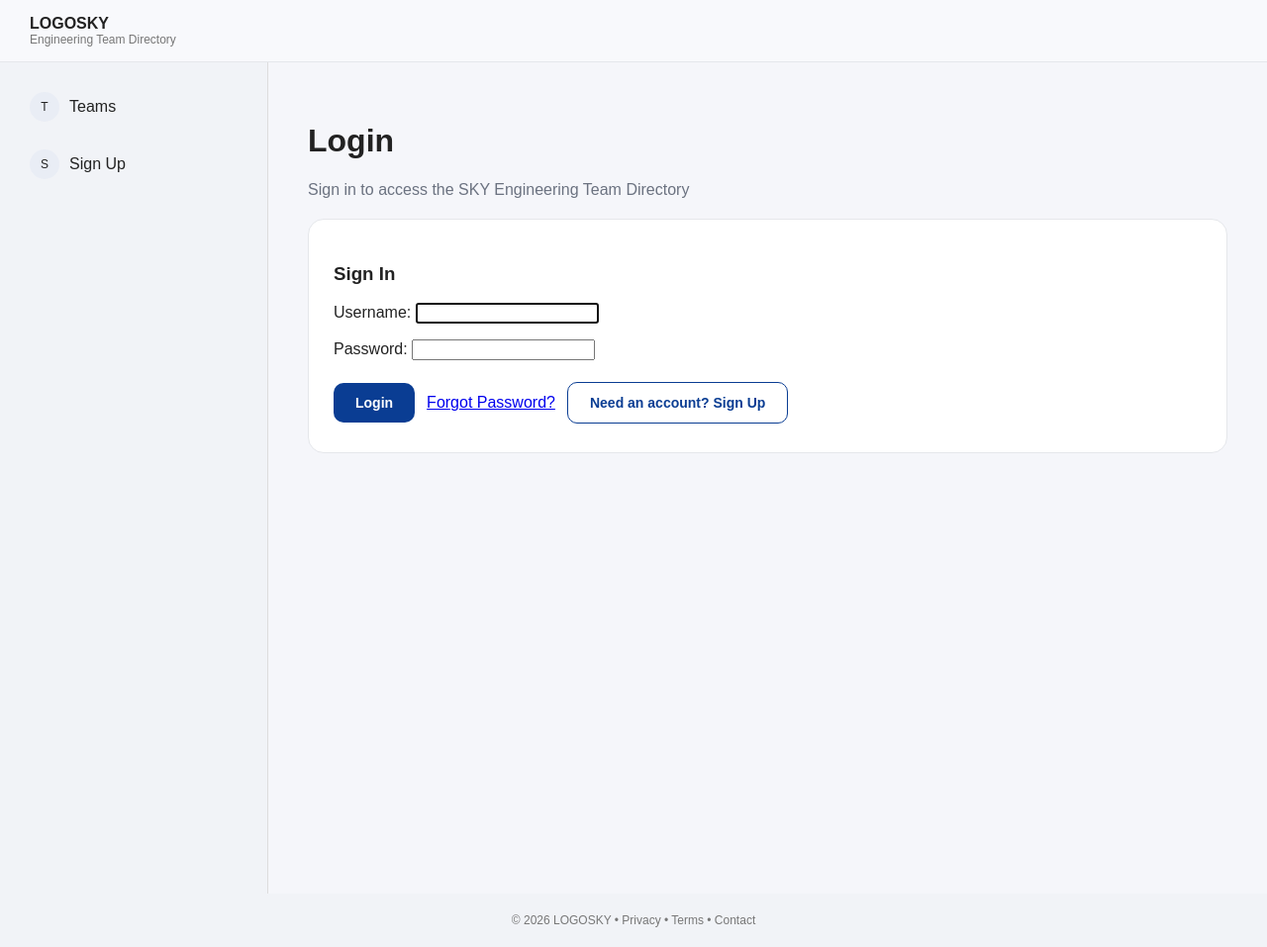
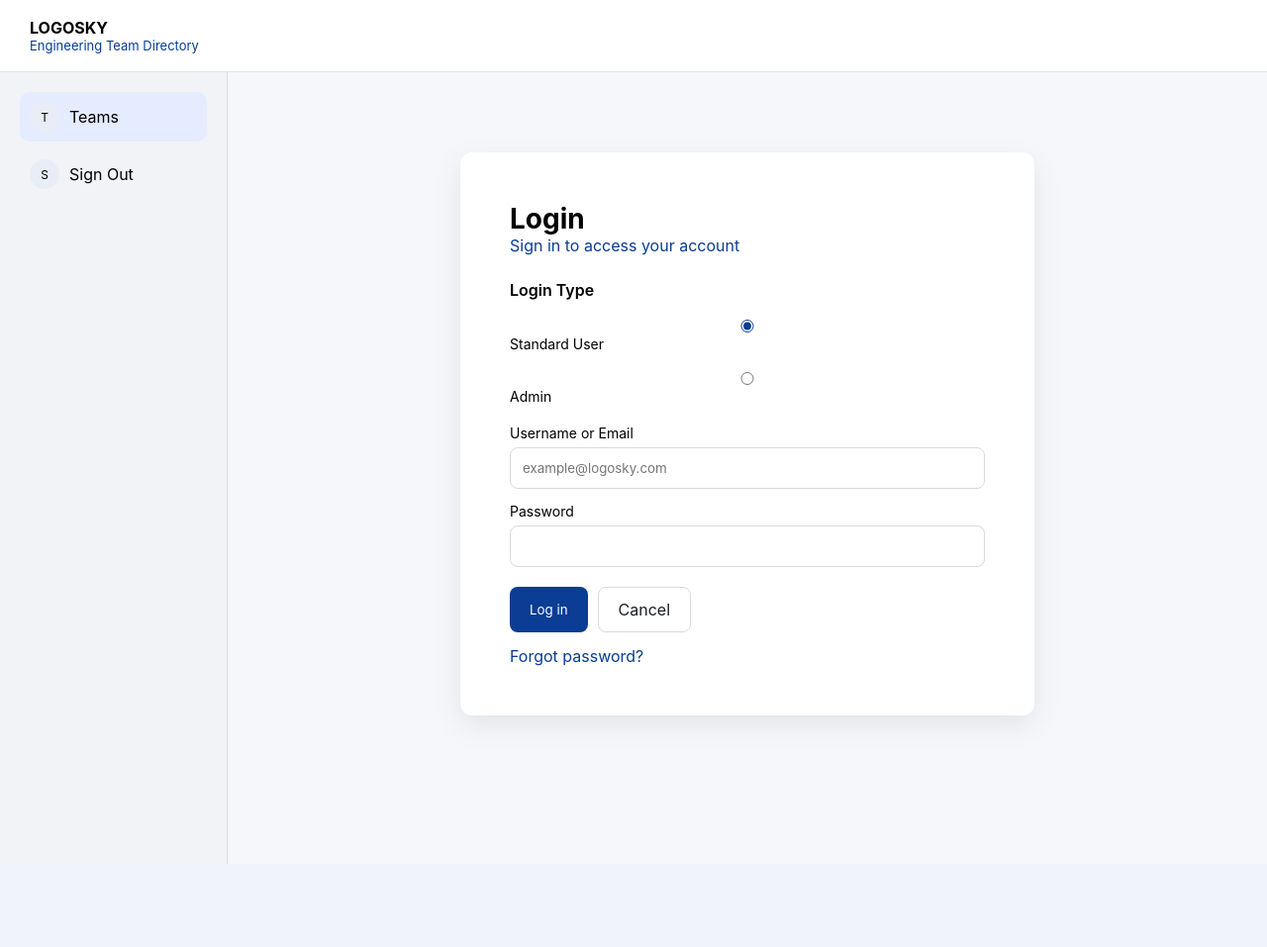
Before and after one commit to JonAH-git-117/Stack6CW2, a Django app: page /accounts/login/ in a window 1280 px wide. Shown: the whole page at 99% size. After the commit the page ends 873 px from the top, so only its background shows below. Run offline with Django 5.2, Linux system fonts and the light colour scheme.

Commit message:
Improved login page UI (CSS + HTML)

```diff
--- a/accounts/templates/accounts/login.html
+++ b/accounts/templates/accounts/login.html
@@ -3,9 +3,9 @@
 <html lang="en">
 <head>
     <meta charset="UTF-8">
-    <meta name="viewport" content="width=device-width, initial-scale=1.0">
     <title>Login</title>
-    <link rel="stylesheet" href="{% static 'teams/style.css' %}?v=200">
+
+    <link rel="stylesheet" href="{% static 'teams/login.css' %}">
 </head>
 
 <body>
@@ -20,48 +20,66 @@
 <div class="layout">
 
     <div class="sidebar">
-        <ul class="nav">
-            <li onclick="window.location.href='/teams/'">
-                <span class="icon">T</span>Teams
-            </li>
-            <li onclick="window.location.href='/accounts/signup/'">
-                <span class="icon">S</span>Sign Up
-            </li>
-        </ul>
+      <ul class="nav">
+
+    <li class="active" onclick="location.href='/teams/'">
+        <div class="icon">T</div>
+        <span>Teams</span>
+    </li>
+
+    <li onclick="location.href='/accounts/logout/'">
+        <div class="icon">S</div>
+        <span>Sign Out</span>
+    </li>
+
+</ul>
     </div>
 
-    <div class="content">
+    <div class="content-center">
 
-        <h1>Login</h1>
-        <p class="subtitle">Sign in to access the SKY Engineering Team Directory</p>
+        <div class="login-box">
 
-        <div class="card">
-            <h3>Sign In</h3>
-
-            <!-- Display any error messages -->
-            {% if messages %}
-                {% for message in messages %}
-                    <p class="error">{{ message }}</p>
-                {% endfor %}
-            {% endif %}
+            <h1>Login</h1>
+            <p class="subtitle">Sign in to access your account</p>
 
             <form method="POST">
                 {% csrf_token %}
-                {{ form.as_p }}
+
+                <div class="login-type">
+                    <p>Login Type</p>
+
+                    <label>
+                        <input type="radio" name="type" checked>
+                        Standard User
+                    </label>
+
+                    <label>
+                        <input type="radio" name="type">
+                        Admin
+                    </label>
+                </div>
+
+                <label>Username or Email</label>
+                <input type="text" name="username" placeholder="example@logosky.com">
+
+                <label>Password</label>
+                <input type="password" name="password">
+
                 <div class="buttons">
-                    <button class="btn-primary" type="submit">Login</button>
-                    <p><a href="/accounts/reset-password/">Forgot Password?</a></p>
-                    <a href="/accounts/signup/" class="btn-outline">Need an account? Sign Up</a>
+                    <button type="submit" class="btn-primary">Log in</button>
+                    <a href="/" class="btn-outline">Cancel</a>
                 </div>
             </form>
+
+            <a class="forgot" href="{% url 'password_reset' %}">
+                Forgot password?
+            </a>
+
         </div>
 
     </div>
+
 </div>
-
-<footer>
-    © 2026 LOGOSKY • Privacy • Terms • Contact
-</footer>
 
 </body>
 </html>
--- a/accounts/urls.py
+++ b/accounts/urls.py
@@ -9,7 +9,7 @@ urlpatterns = [
     # URL path for the signup page
     path('signup/', views.signup, name='signup'),
     # URL path for the login page
-    path('login/', views.login, name='login'),
+path('login/', views.login_view, name='login'),
     # URL path for logout - no template needed, just redirects
     path('logout/', views.logout, name='logout'),
     # URL path for updating the user's profile
--- a/accounts/views.py
+++ b/accounts/views.py
@@ -33,8 +33,7 @@ def signup(request):
     })
 
 
-def login(request):
-    # Initialise an empty authentication form for GET requests
+def login_view(request):       # Initialise an empty authentication form for GET requests
     form = AuthenticationForm()
     if request.method == 'POST':
         # Populate the form with the submitted POST data
--- a/config/urls.py
+++ b/config/urls.py
@@ -26,5 +26,4 @@ urlpatterns = [
     path('reports/', include('reports.urls')),
     # Student 6 - Visualisation
     path('visualisation/', include('visualisation.urls')),
-    path('accounts/', include('accounts.urls')),
-]
+    path('accounts/', include('accounts.urls')),]
--- /dev/null
+++ b/teams/static/teams/login.css
@@ -0,0 +1,170 @@
+* {
+    margin: 0;
+    padding: 0;
+    box-sizing: border-box;
+    font-family: -apple-system, BlinkMacSystemFont, "Segoe UI", Roboto;
+}
+
+body {
+    background: #F5F7FA;
+}
+
+.topbar {
+    background: white;
+    padding: 18px 30px;
+    border-bottom: 1px solid #E5E5E5;
+}
+
+.logo strong {
+    font-size: 16px;
+}
+
+.logo p {
+    font-size: 13px;
+    color: #0A3D93;
+}
+
+.layout {
+    display: flex;
+    height: calc(100vh - 70px);
+}
+
+.sidebar {
+    width: 230px;
+    background: #f1f3f7;
+    padding: 20px;
+    min-height: 100vh;
+    border-right: 1px solid #ddd;
+}
+
+.nav {
+    list-style: none;
+    padding: 0;
+    margin: 0;
+}
+
+.nav li {
+    display: flex;
+    align-items: center;
+    gap: 10px;
+    padding: 10px;
+    margin-bottom: 8px;
+    border-radius: 10px;
+    cursor: pointer;
+}
+
+.nav li:hover {
+    background: #e9edf5;
+}
+
+.nav li.active {
+    background: #e6ecff;
+}
+
+.icon {
+    width: 30px;
+    height: 30px;
+    border-radius: 50%;
+    background: #e9edf5;
+    display: flex;
+    align-items: center;
+    justify-content: center;
+    font-size: 12px;
+}
+
+.content-center {
+    flex: 1;
+    display: flex;
+    justify-content: center;
+    align-items: center;
+}
+
+.login-box {
+    background: white;
+    padding: 50px;
+    border-radius: 12px;
+    width: 580px;
+    box-shadow: 0 10px 30px rgba(0,0,0,0.08);
+}
+
+.login-box h1 {
+    font-size: 28px;
+}
+
+.subtitle {
+    color: #0A3D93;
+    margin-bottom: 25px;
+}
+
+.login-type {
+    margin-bottom: 20px;
+}
+
+.login-type p {
+    font-weight: 600;
+    margin-bottom: 8px;
+}
+
+input[type="radio"] {
+    accent-color: #0A3D93;
+    margin-right: 6px;
+}
+
+.login-box label {
+    display: block;
+    margin-top: 14px;
+    font-size: 14px;
+}
+
+.login-box input {
+    width: 100%;
+    padding: 12px;
+    margin-top: 6px;
+    border: 1px solid #DADADA;
+    border-radius: 8px;
+}
+
+.login-box input:focus {
+    border-color: #0A3D93;
+    outline: none;
+}
+
+.buttons {
+    margin-top: 20px;
+    display: flex;
+    gap: 10px;
+}
+
+.btn-primary {
+    background: #0A3D93;
+    color: white;
+    padding: 12px 20px;
+    border-radius: 8px;
+    border: none;
+    cursor: pointer;
+}
+
+.btn-primary:hover {
+    background: #083074;
+}
+
+.btn-outline {
+    border: 1px solid #DADADA;
+    padding: 12px 20px;
+    border-radius: 8px;
+    text-decoration: none;
+    color: #1B1F25;
+}
+
+.btn-outline:hover {
+    background: #e8f1ff;
+    color: #0A3D93;
+    border: 1px solid #0A3D93;
+}
+
+.forgot {
+    display: block;
+    margin-top: 14px;
+    color: #0A3D93;
+    text-decoration: none;
+}
```
Also changed, not shown: config/settings.py (+31 -7 lines).
